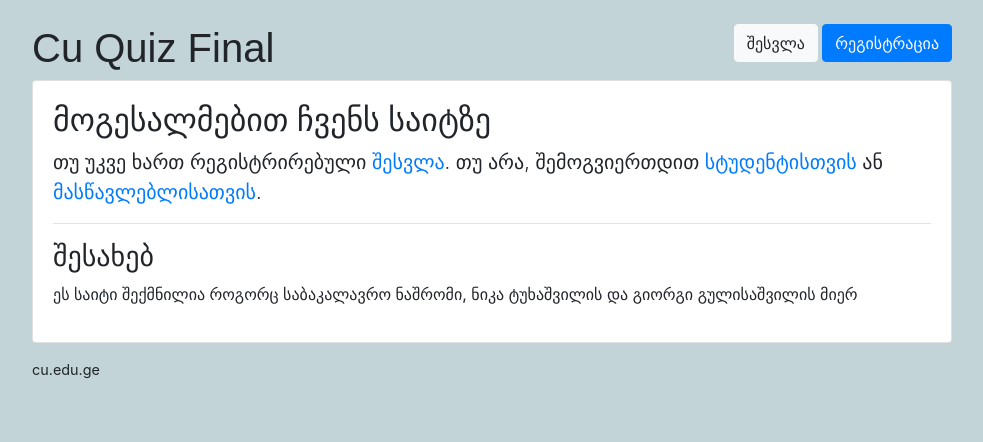
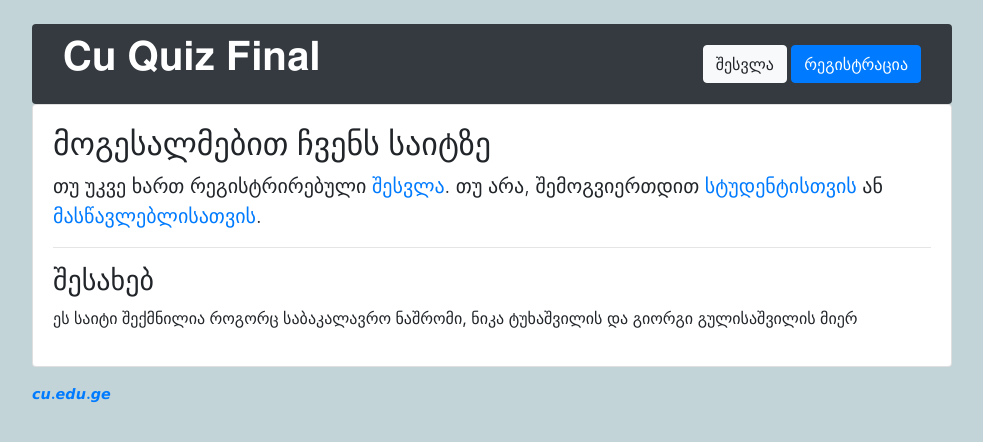
Before and after one commit to whiteroger111/herokuCuQuiz, a Django app: page / in a window 1280 px wide. Shown: the top 442 px of the page, without its empty margins (148-1131 px from the left). Run offline with Django 3.2, Linux system fonts and the light colour scheme; some libraries are stand-ins or nearby versions.

Commit message:
black-color

```diff
--- a/templates/404.html
+++ b/templates/404.html
@@ -3,7 +3,7 @@
 <head>
   <meta charset="utf-8">
   <meta name="viewport" content="width=device-width, initial-scale=1, shrink-to-fit=no">
-  <title>Cu Quiz Final</title>
+  <title>𝐂𝐮 𝐐𝐮𝐢𝐳 𝐅𝐢𝐧𝐚𝐥</title>
   <link rel="stylesheet" href="{% static 'css/bootstrap.min.css' %}">
   <link rel="stylesheet" type="text/css" href="{% static 'css/app.css' %}">
   <link rel="stylesheet" type="text/css" href="{% static 'css/students.css' %}">
@@ -12,7 +12,7 @@
   <div class="container" style="margin-top: 8rem">
     <div class="row justify-content-center text-center">
       <div class="col-md-10 col-sm-12">
-        <h1 class="display-1 logo">Cu Quiz Final</h1>
+        <h1 class="display-1 logo">𝐂𝐮 𝐐𝐮𝐢𝐳 𝐅𝐢𝐧𝐚𝐥</h1>
         <h2 class="display-4">404</h2>
         <h4 class="display-4 mb-4">გვერდი ვერ მოიძებნა</h4>
         <p class="lead"><a href="/" class="btn btn-primary btn-lg">მთავარ გვერდზე გადასვლა →</a></p>
--- a/templates/500.html
+++ b/templates/500.html
@@ -3,7 +3,7 @@
 <head>
   <meta charset="utf-8">
   <meta name="viewport" content="width=device-width, initial-scale=1, shrink-to-fit=no">
-  <title>Cu Quiz Final</title>
+  <title>𝐂𝐮 𝐐𝐮𝐢𝐳 𝐅𝐢𝐧𝐚𝐥</title>
   <link rel="stylesheet" href="{% static 'css/bootstrap.min.css' %}">
   <link rel="stylesheet" type="text/css" href="{% static 'css/app.css' %}">
   <link rel="stylesheet" type="text/css" href="{% static 'css/students.css' %}">
@@ -12,7 +12,7 @@
   <div class="container" style="margin-top: 8rem">
     <div class="row justify-content-center text-center">
       <div class="col-md-10 col-sm-12">
-        <h1 class="display-1 logo">Cu Quiz Final</h1>
+        <h1 class="display-1 logo">𝐂𝐮 𝐐𝐮𝐢𝐳 𝐅𝐢𝐧𝐚𝐥</h1>
         <h2 class="display-4">500</h2>
         <h4 class="display-4 mb-4">დაფიქსირდა შეცდომა</h4>
         <p class="lead"><a href="/" class="btn btn-primary btn-lg">მთავარ გვერდზე გადასვლა →</a></p>
--- a/templates/base.html
+++ b/templates/base.html
@@ -3,7 +3,7 @@
   <head>
     <meta charset="utf-8">
     <meta name="viewport" content="width=device-width, initial-scale=1, shrink-to-fit=no">
-    <title>{% block title %}Cu Quiz Final{% endblock %}</title>
+    <title>{% block title %}𝐂𝐮 𝐐𝐮𝐢𝐳 𝐅𝐢𝐧𝐚𝐥{% endblock %}</title>
     <link rel="icon" href="{% static 'img/favicon.png' %}">
     <link rel="stylesheet" href="{% static 'css/bootstrap.min.css' %}">
     <link rel="stylesheet" type="text/css" href="{% static 'css/app.css' %}">
@@ -19,17 +19,17 @@
     <div class="container my-4">
       <div class="row justify-content-center">
         <div class="col-md-10 col-sm-12">
-          <div class="row">
+          <div class="navbar navbar-expand-lg navbar-dark bg-dark" style="border-radius: .25rem;">
             <div class="col-6">
               <h1 class="logo">
                 <a href="{% url 'home' %}">
-                  Cu Quiz Final
+                    <p style="color:white">𝐂𝐮 𝐐𝐮𝐢𝐳 𝐅𝐢𝐧𝐚𝐥</p>
                 </a>
               </h1>
             </div>
             <div class="col-6 text-right">
               {% if user.is_authenticated %}
-                <p class="pt-3"><strong>{{ user.username }}{% if user.is_student %} - {{user.student.score}}{% endif %}</strong> | <a href="{% url 'logout' %}">გამოსვლა</a>.</p>
+                <p class="pt-3"><strong style="color: white">{{ user.username }}{% if user.is_student %} - {{user.student.score}}{% endif %}</strong> | <a href="{% url 'logout' %}">გამოსვლა</a>.</p>
               {% else %}
                 <a href="{% url 'login' %}" class="btn btn-light" role="button">შესვლა</a>
                 <a href="{% url 'signup' %}" class="btn btn-primary" role="button">რეგისტრაცია</a>
@@ -48,7 +48,7 @@
             </div>
           </div>
           <footer>
-            <a href="https://cu.edu.ge">cu.edu.ge</a>
+            <strong><a style="color: #007bff" href="https://cu.edu.ge">𝙘𝙪.𝙚𝙙𝙪.𝙜𝙚</a></strong>
           </footer>
         </div>
       </div>
```
Also changed, not shown: db.sqlite3, static/css/app.css (line endings or trailing spaces).
